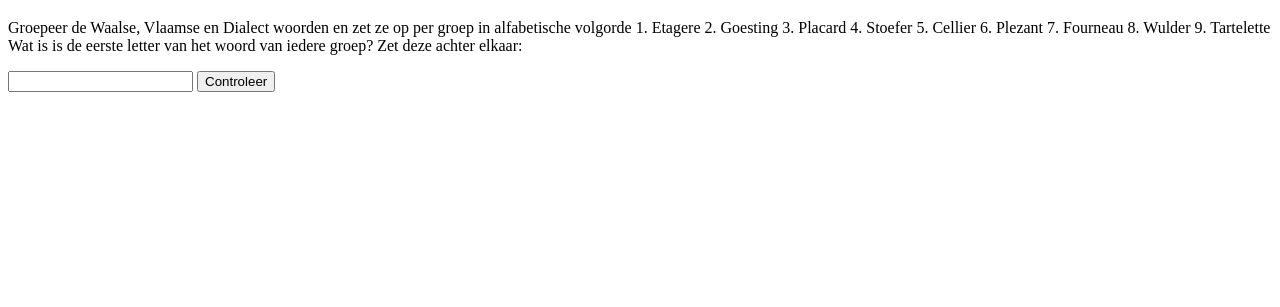
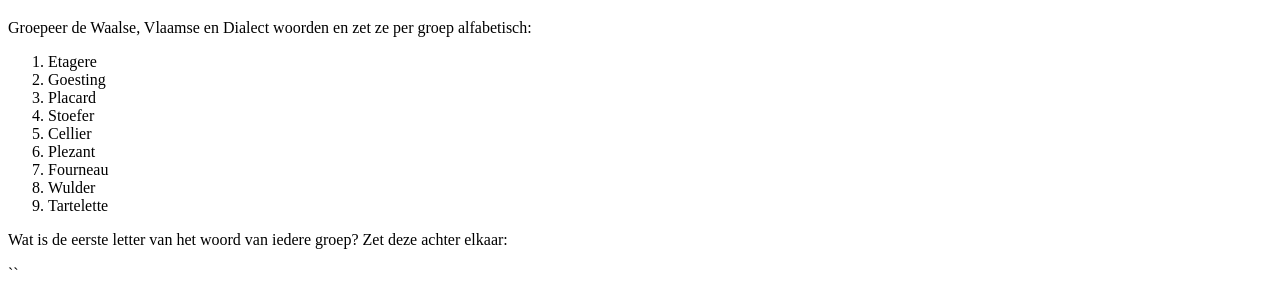
Before and after one commit to WimElshout/Q1, a plain HTML site: page index.html in a window 1280 px wide. Shown: the part 61-368 px from the top of the page. Drawn offline with Linux system fonts and the light colour scheme.

Commit message:
Refactor HTML content and check function
Updated the HTML structure to improve clarity and organization of the content. The input and button elements were restructured, and the check function was simplified.

```diff
--- a/index.html
+++ b/index.html
@@ -6,33 +6,35 @@
 </head>
 <body>
   <h1>Vraag 1</h1>
-  <p>Groepeer de Waalse, Vlaamse en Dialect woorden en zet ze op per groep in alfabetische volgorde
-  1. Etagere
-  2. Goesting
-  3. Placard
-  4. Stoefer
-  5. Cellier
-  6. Plezant
-  7. Fourneau
-  8. Wulder
-  9. Tartelette
-  Wat is is de eerste letter van het woord van iedere groep? Zet deze achter elkaar:</p>
 
-  <input id="a">
-  <button onclick="check()">Controleer</button>
-
-  <p id="f"></p>
+<p>Groepeer de Waalse, Vlaamse en Dialect woorden en zet ze per groep alfabetisch:</p>
+<ol>
+  <li>Etagere</li>
+  <li>Goesting</li>
+  <li>Placard</li>
+  <li>Stoefer</li>
+  <li>Cellier</li>
+  <li>Plezant</li>
+  <li>Fourneau</li>
+  <li>Wulder</li>
+  <li>Tartelette</li>
+</ol>
+<p>Wat is de eerste letter van het woord van iedere groep? Zet deze achter elkaar:</p>
+``
 
 <script>
   function check(){
-  const v = document.getElementById('a').value.trim().toLowerCase();
+    const v = document.getElementById('a').value
+      .toLowerCase()
+      .replace(/[^a-z]/g, ""); // haalt spaties, komma’s, streepjes, enters weg
+
     if(v === "cgf"){
       document.body.innerHTML = "<h2>Goed! 🎉</h2><p>Hier komt straks QR 2.</p>";
     } else {
       document.getElementById('f').textContent = "Nog niet goed, probeer opnieuw.";
     }
   }
+</script>
 
-  </script>
 </body>
 </html>
```
Lines whose indentation alone changed are shown as unchanged.
